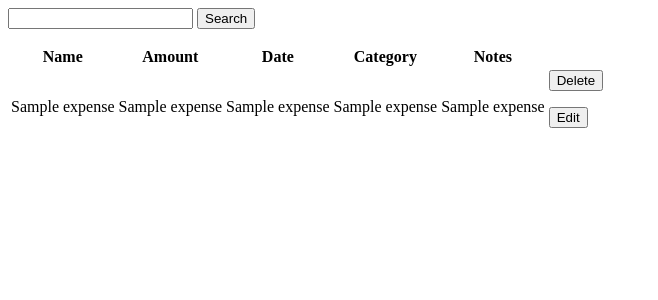
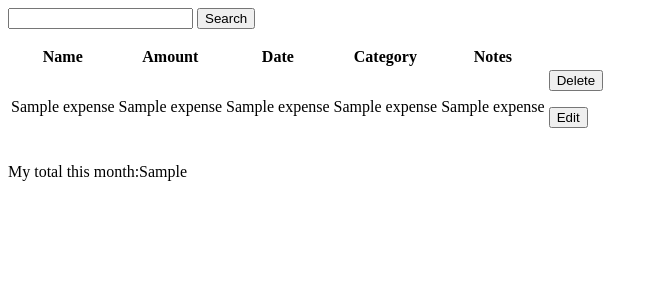
Before and after one commit to aditikumar812/expense-manager, a Flask app: template templates/view.html in a window 1280 px wide. Shown: the top 300 px of the page, without its empty margins (0-658 px from the left). Run offline with Flask 3, Linux system fonts and the light colour scheme; the template is opened without the code that fills it: most values are stand-ins (such as "Sample title", 1, 10 or a date in 2020).

Commit message:
Added total expense view feature

```diff
--- a/app.py
+++ b/app.py
@@ -36,7 +36,9 @@ def viewexpense():
     mycursor=con.cursor()
     mycursor.execute('Select * from expenses;')
     expenses=mycursor.fetchall()
-    return render_template ('view.html',expenses=expenses)
+    mycursor.execute("select sum(amount) from expenses where month(date1)=month(now()) and year(date1)=year(now())")
+    total1=mycursor.fetchone()[0] # fetchone returns tuple like (6700,) we need only 6700. hence the '0'
+    return render_template ('view.html',expenses=expenses, total1=total1)
 
 
 @app.route('/deleteexpense', methods=['POST'])
@@ -68,6 +70,7 @@ def updateexpense():
     notes=request.form["expense_notes"]
 
     mycursor.execute('Update expenses set name=%s , amount=%s, date1=%s, category=%s, notes=%s where id=%s',(name, amount, date, category,notes,id))
+
     con.commit()
     return redirect(url_for('viewexpense'))
 
--- a/templates/view.html
+++ b/templates/view.html
@@ -47,5 +47,7 @@
 
 
         </table>
+
+        <p> My total this month:{{total1}} </p>
     </body>
 </html>
```
